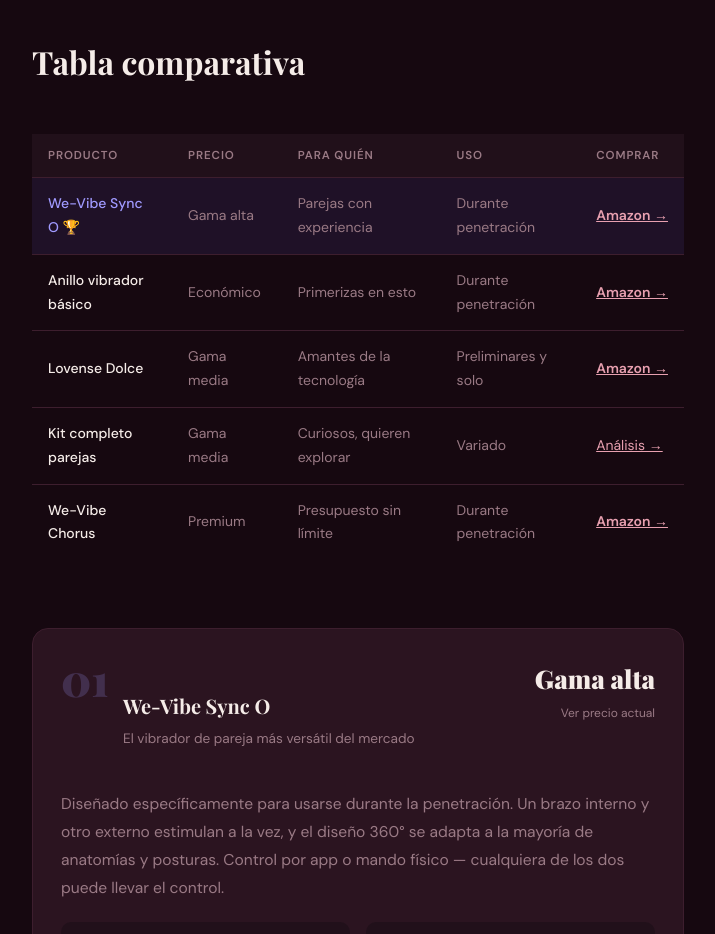
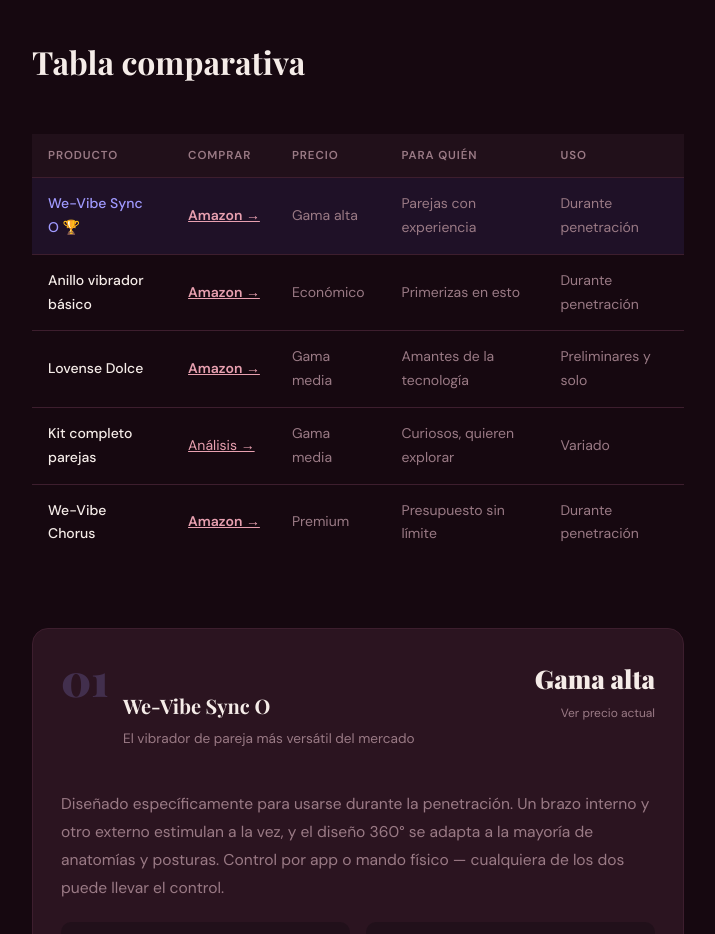
Before and after one commit to setafiliados/2Cerezas, a plain HTML site: page comparativas/juguetes-para-parejas-2026/index.html in a window 1280 px wide. Shown: the part 1480-2414 px from the top of the page, without its empty margins (282-997 px from the left). Drawn offline with nearby package versions, Linux system fonts and the light colour scheme; a web font is replaced by a local one.

Commit message:
Columna Comprar junto al modelo
Co-Authored-By: Claude Sonnet 5.5 <noreply@anthropic.com>
Claude-Session: https://claude.ai/code/session_01RZpVvbHgxk29KDaMtJtkXs

```diff
--- a/comparativas/juguetes-para-parejas-2026/index.html
+++ b/comparativas/juguetes-para-parejas-2026/index.html
@@ -241,43 +241,43 @@
       <table class="comparison-table">
         <thead>
           <tr>
-            <th>Producto</th>
+            <th>Producto</th><th>Comprar</th>
             <th>Precio</th>
             <th>Para quién</th>
             <th>Uso</th>
-          <th>Comprar</th></tr>
+          </tr>
         </thead>
         <tbody>
           <tr class="winner-row">
-            <td>We-Vibe Sync O 🏆</td>
+            <td>We-Vibe Sync O 🏆</td><td><a href="https://www.amazon.es/dp/B0CHK1R46B?tag=2cerezas-21" target="_blank" rel="sponsored nofollow noopener" style="color:var(--blush);font-weight:600;white-space:nowrap">Amazon →</a></td>
             <td>Gama alta</td>
             <td>Parejas con experiencia</td>
             <td>Durante penetración</td>
-          <td><a href="https://www.amazon.es/dp/B0CHK1R46B?tag=2cerezas-21" target="_blank" rel="sponsored nofollow noopener" style="color:var(--blush);font-weight:600;white-space:nowrap">Amazon →</a></td></tr>
+          </tr>
           <tr>
-            <td>Anillo vibrador básico</td>
+            <td>Anillo vibrador básico</td><td><a href="https://www.amazon.es/dp/B07G5X5FWL?tag=2cerezas-21" target="_blank" rel="sponsored nofollow noopener" style="color:var(--blush);font-weight:600;white-space:nowrap">Amazon →</a></td>
             <td>Económico</td>
             <td>Primerizas en esto</td>
             <td>Durante penetración</td>
-          <td><a href="https://www.amazon.es/dp/B07G5X5FWL?tag=2cerezas-21" target="_blank" rel="sponsored nofollow noopener" style="color:var(--blush);font-weight:600;white-space:nowrap">Amazon →</a></td></tr>
+          </tr>
           <tr>
-            <td>Lovense Dolce</td>
+            <td>Lovense Dolce</td><td><a href="https://www.amazon.es/dp/B08BR77DXB?tag=2cerezas-21" target="_blank" rel="sponsored nofollow noopener" style="color:var(--blush);font-weight:600;white-space:nowrap">Amazon →</a></td>
             <td>Gama media</td>
             <td>Amantes de la tecnología</td>
             <td>Preliminares y solo</td>
-          <td><a href="https://www.amazon.es/dp/B08BR77DXB?tag=2cerezas-21" target="_blank" rel="sponsored nofollow noopener" style="color:var(--blush);font-weight:600;white-space:nowrap">Amazon →</a></td></tr>
+          </tr>
           <tr>
-            <td>Kit completo parejas</td>
+            <td>Kit completo parejas</td><td><a href="#kit-completo-parejas" style="color:var(--blush);white-space:nowrap">Análisis →</a></td>
             <td>Gama media</td>
             <td>Curiosos, quieren explorar</td>
             <td>Variado</td>
-          <td><a href="#kit-completo-parejas" style="color:var(--blush);white-space:nowrap">Análisis →</a></td></tr>
+          </tr>
           <tr>
-            <td>We-Vibe Chorus</td>
+            <td>We-Vibe Chorus</td><td><a href="https://www.amazon.es/dp/B0DTKFKRST?tag=2cerezas-21" target="_blank" rel="sponsored nofollow noopener" style="color:var(--blush);font-weight:600;white-space:nowrap">Amazon →</a></td>
             <td>Premium</td>
             <td>Presupuesto sin límite</td>
             <td>Durante penetración</td>
-          <td><a href="https://www.amazon.es/dp/B0DTKFKRST?tag=2cerezas-21" target="_blank" rel="sponsored nofollow noopener" style="color:var(--blush);font-weight:600;white-space:nowrap">Amazon →</a></td></tr>
+          </tr>
         </tbody>
       </table>
     </div>
```
Also changed, not shown: comparativas/mejor-succionador-clitoris-2026/index.html (+14 -14 lines), comparativas/vibradores-con-app-2026/index.html (+12 -12 lines).
